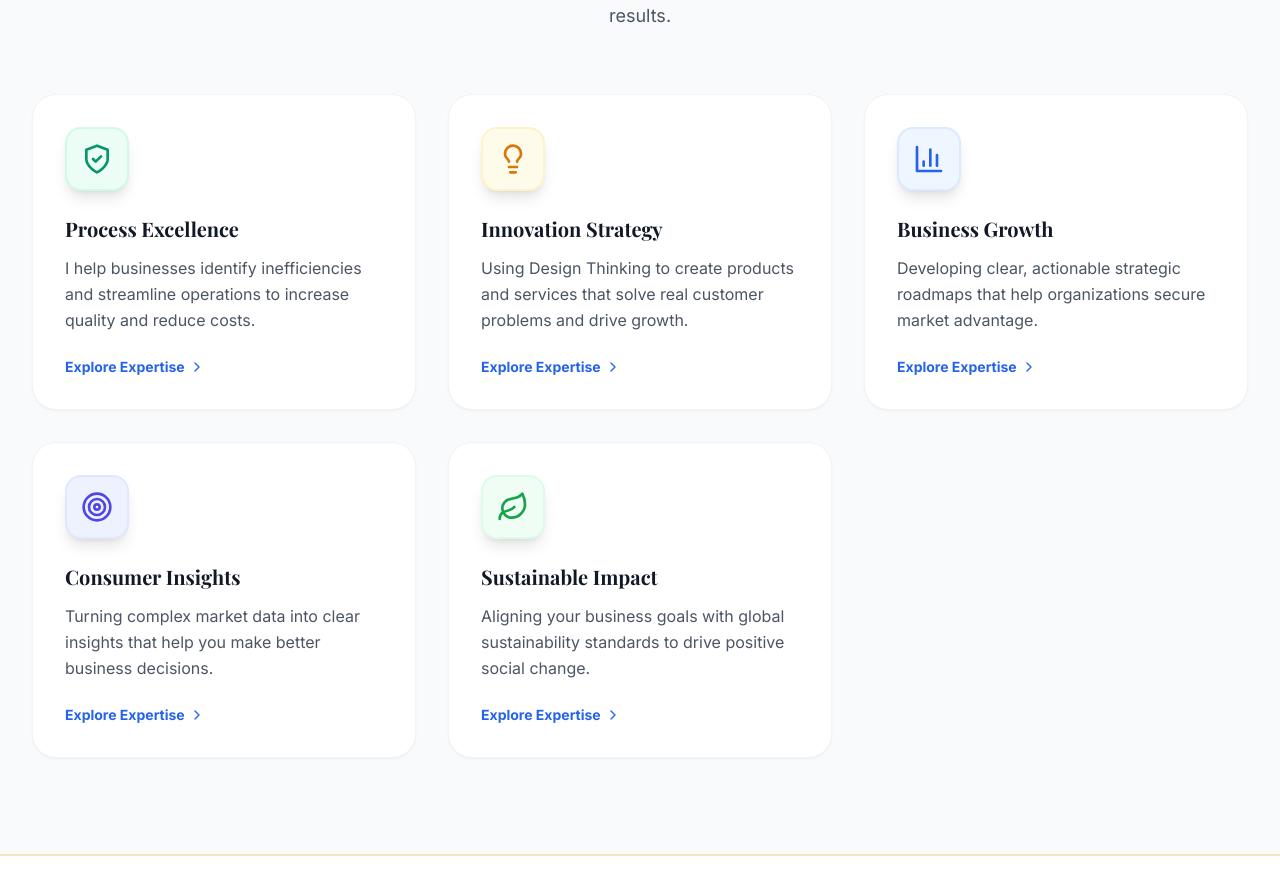
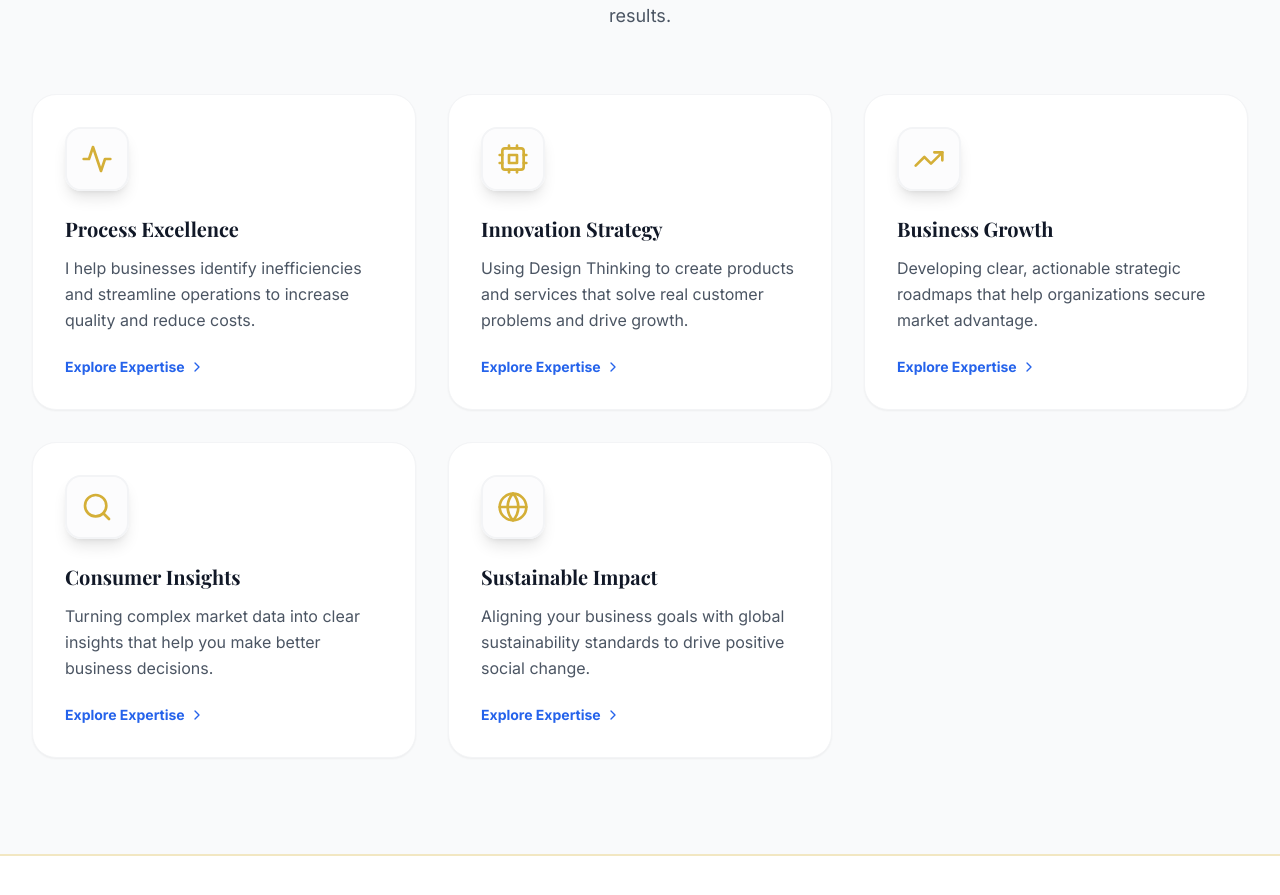
Before and after one commit to theaswinloganathan/portfolio, a React (Vite) app: page / in a window 1280 px wide. Shown: the part 2109-3004 px from the top of the page. Built offline with nearby package versions, Linux system fonts and the light colour scheme; a web font is replaced by a local one.

Commit message:
Transition Specialization icons to clean, minimal academic standard

```diff
--- a/src/components/Expertise.jsx
+++ b/src/components/Expertise.jsx
@@ -1,14 +1,14 @@
 import React, { useState } from 'react';
 import { motion, AnimatePresence } from 'framer-motion';
-import { ShieldCheck, Lightbulb, BarChart3, Target, Leaf, X, ChevronRight } from 'lucide-react';
+import { Activity, Cpu, TrendingUp, Search, Globe, X, ChevronRight } from 'lucide-react';
 
 const AreasofSpecialization = [
   {
     id: 1,
     title: "Process Excellence",
     description: "I help businesses identify inefficiencies and streamline operations to increase quality and reduce costs.",
-    icon: <ShieldCheck className="w-8 h-8" />,
-    color: "bg-emerald-50 text-emerald-600 dark:bg-emerald-900/20 dark:text-emerald-400 border-emerald-100 dark:border-emerald-800",
+    icon: <Activity className="w-8 h-8" />,
+    color: "bg-gray-50/50 dark:bg-white/5 text-accentGold border-gray-100 dark:border-white/10",
     details: [
       "Optimize workflows using Lean Six Sigma to eliminate bottlenecks and inefficiencies.",
       "Enhance organizational speed and output quality through rigorous process improvement.",
@@ -19,8 +19,8 @@ const AreasofSpecialization = [
     id: 2,
     title: "Innovation Strategy",
     description: "Using Design Thinking to create products and services that solve real customer problems and drive growth.",
-    icon: <Lightbulb className="w-8 h-8" />,
-    color: "bg-amber-50 text-amber-600 dark:bg-amber-900/20 dark:text-amber-400 border-amber-100 dark:border-amber-800",
+    icon: <Cpu className="w-8 h-8" />,
+    color: "bg-gray-50/50 dark:bg-white/5 text-accentGold border-gray-100 dark:border-white/10",
     details: [
       "Accelerate the innovation cycle using human-centered Design Thinking methodologies.",
       "Develop user-centric solutions through empathy-driven research and rapid prototyping.",
@@ -31,8 +31,8 @@ const AreasofSpecialization = [
     id: 3,
     title: "Business Growth",
     description: "Developing clear, actionable strategic roadmaps that help organizations secure market advantage.",
-    icon: <BarChart3 className="w-8 h-8" />,
-    color: "bg-blue-50 text-blue-600 dark:bg-blue-900/20 dark:text-blue-400 border-blue-100 dark:border-blue-800",
+    icon: <TrendingUp className="w-8 h-8" />,
+    color: "bg-gray-50/50 dark:bg-white/5 text-accentGold border-gray-100 dark:border-white/10",
     details: [
       "Conduct in-depth market analysis to build robust, data-driven growth strategies.",
       "Create actionable strategic roadmaps that drive sustainable revenue and expansion.",
@@ -43,8 +43,8 @@ const AreasofSpecialization = [
     id: 4,
     title: "Consumer Insights",
     description: "Turning complex market data into clear insights that help you make better business decisions.",
-    icon: <Target className="w-8 h-8" />,
-    color: "bg-indigo-50 text-indigo-600 dark:bg-indigo-900/20 dark:text-indigo-400 border-indigo-100 dark:border-indigo-800",
+    icon: <Search className="w-8 h-8" />,
+    color: "bg-gray-50/50 dark:bg-white/5 text-accentGold border-gray-100 dark:border-white/10",
     details: [
       "Design comprehensive research studies to identify and validate true consumer needs.",
       "Translate raw market data into high-level, actionable strategic recommendations.",
@@ -55,8 +55,8 @@ const AreasofSpecialization = [
     id: 5,
     title: "Sustainable Impact",
     description: "Aligning your business goals with global sustainability standards to drive positive social change.",
-    icon: <Leaf className="w-8 h-8" />,
-    color: "bg-green-50 text-green-600 dark:bg-green-900/20 dark:text-green-400 border-green-100 dark:border-green-800",
+    icon: <Globe className="w-8 h-8" />,
+    color: "bg-gray-50/50 dark:bg-white/5 text-accentGold border-gray-100 dark:border-white/10",
     details: [
       "Integrate UN Sustainable Development Goals (SDGs) seamlessly into core business operations.",
       "Strengthen brand reputation and trust through demonstrated social and environmental responsibility.",
```
